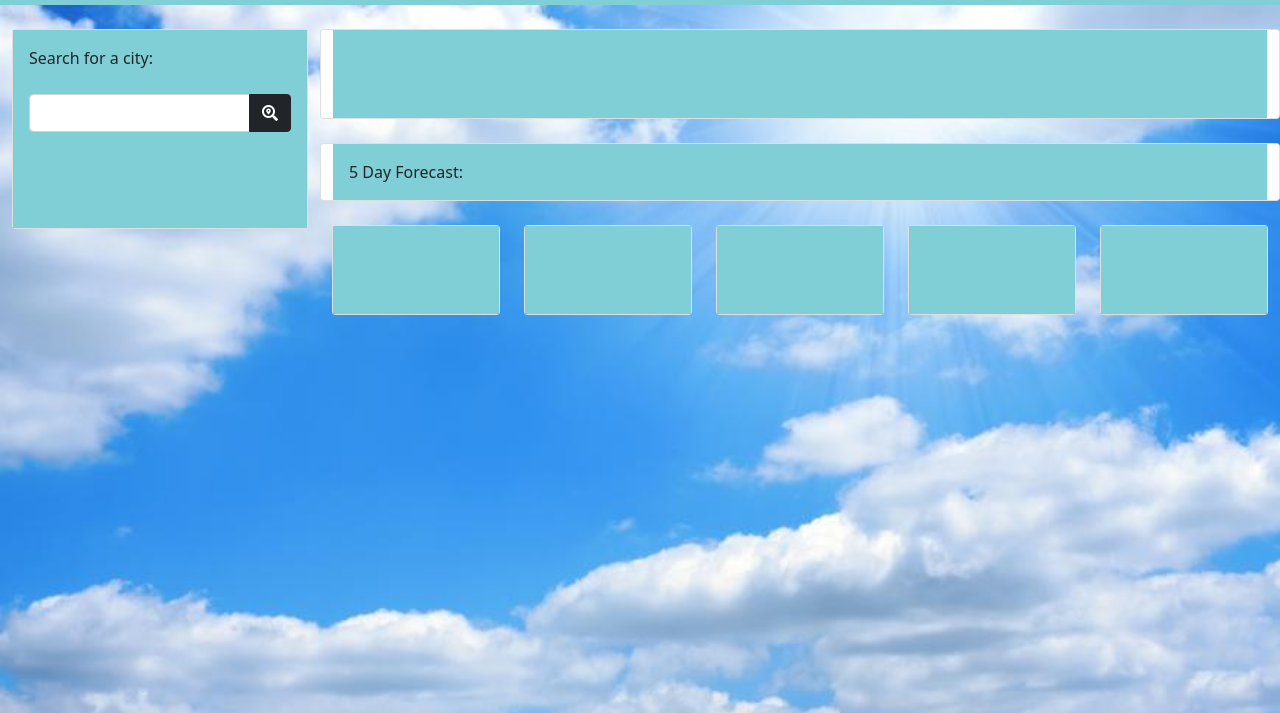
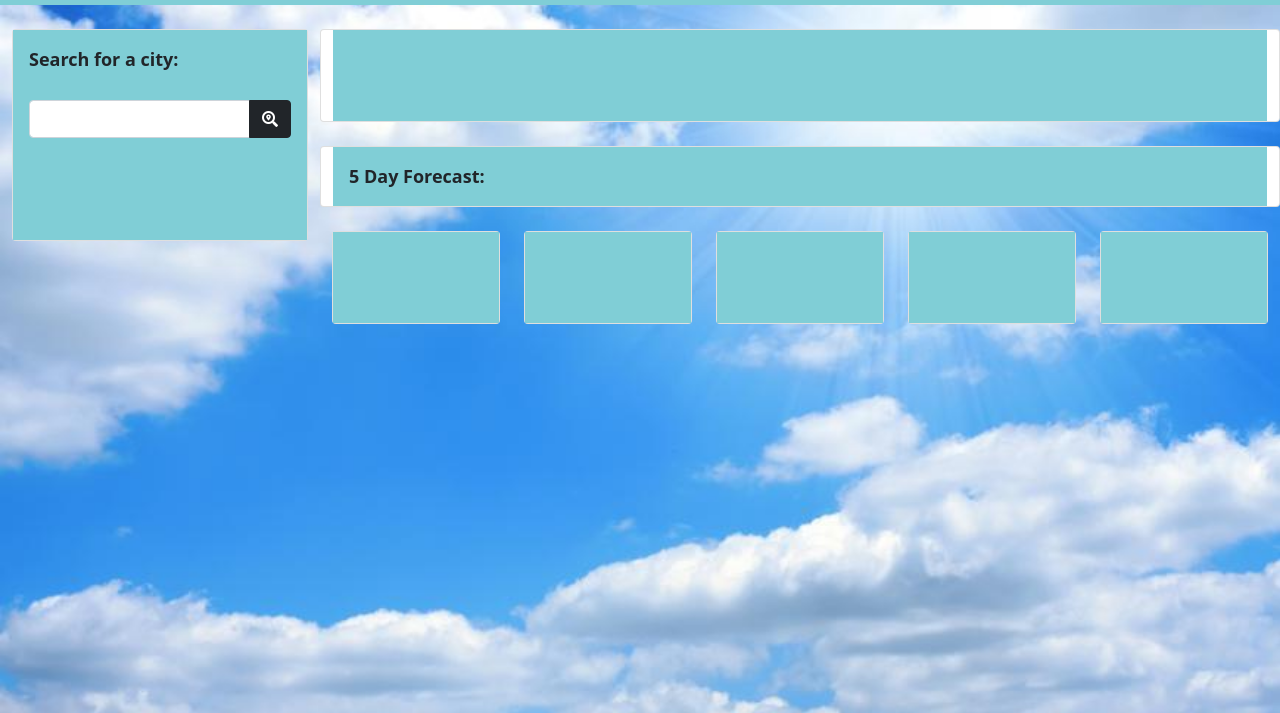
Before and after one commit to iliasc8/Weather-Application, a plain HTML site: page index.html in a window 1280 px wide. Shown: the part 87-800 px from the top of the page. Drawn offline with nearby package versions, Linux system fonts and the light colour scheme.

Commit message:
edited style and png

```diff
--- a/style.css
+++ b/style.css
@@ -19,5 +19,6 @@ body {
 
 .card1, .card2, .card3, .card4, .card5, .card-body {
     background-color:  #80ced6;
-    font: bold;
+    font-weight: bold;
+    font-size: large;
 }
```
Also changed, not shown: Weather.PNG.
